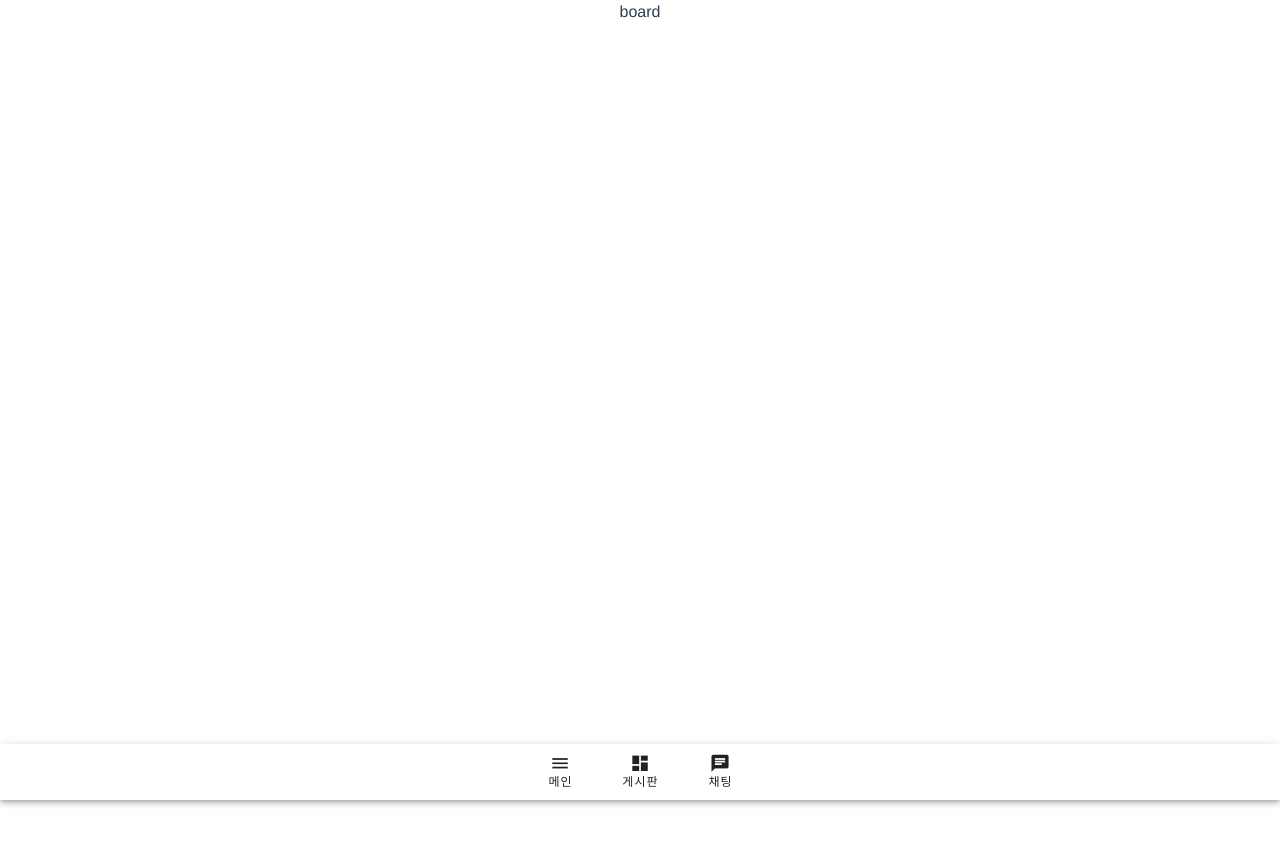
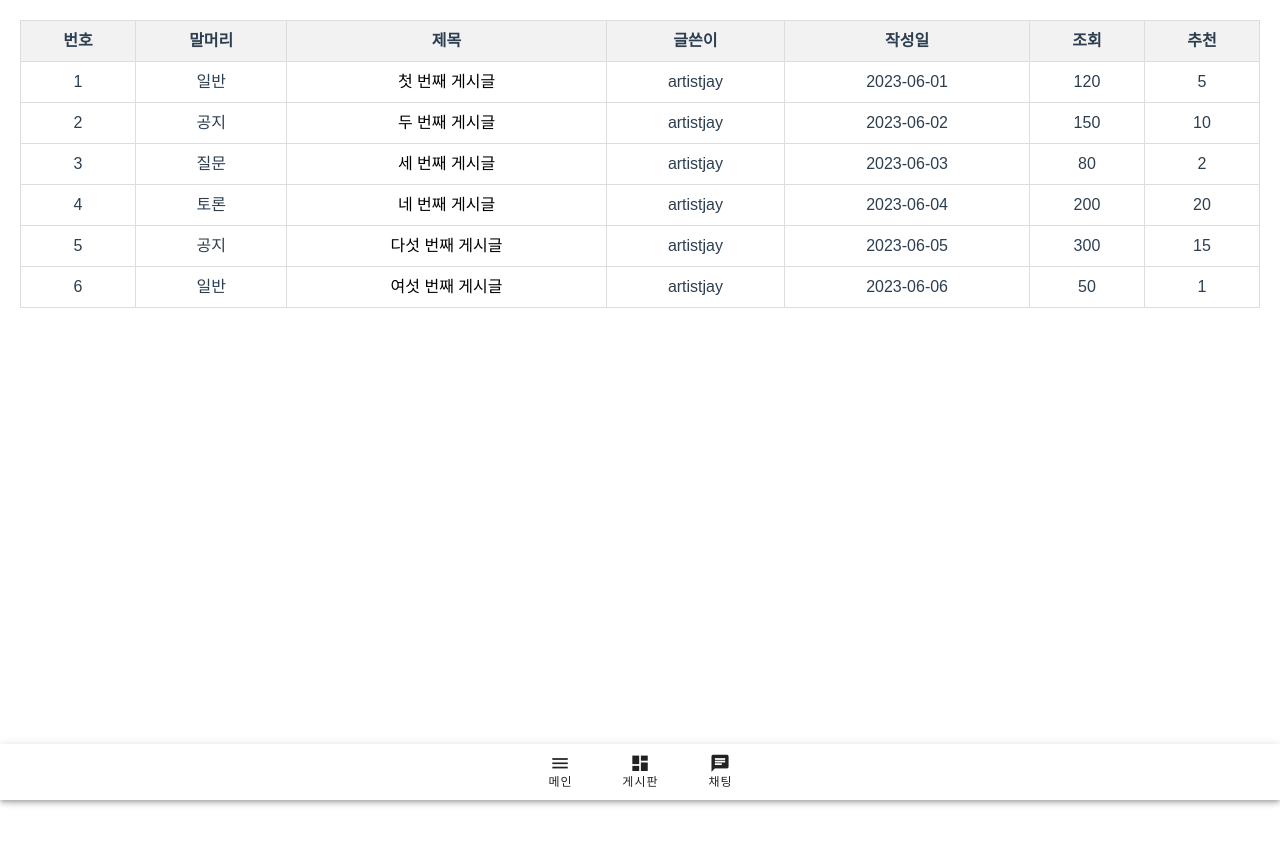
Before and after one commit to iswoos/daily_assistant_vue.js, a Vue app: page /board in a window 1280 px wide. Shown: the top 844 px of the page. Built offline with nearby package versions, Linux system fonts and the light colour scheme.

Commit message:
게시판 생성 중

```diff
--- a/src/components/layouts/BottomNavigationBar.vue
+++ b/src/components/layouts/BottomNavigationBar.vue
@@ -5,7 +5,7 @@
         <v-btn
           v-for="item in bottomNavigationItems"
           :key="item.routerName"
-          @click="routeLink(item.routerName)"
+          @click="routePage(item.routerName)"
         >
           <v-icon>{{ item.iconName }}</v-icon>
           <span>{{ item.name }}</span>
@@ -42,13 +42,13 @@ export default {
       },
     ])
 
-    const routeLink = (routerName) => {
+    const routePage = (routerName) => {
       router.push(routerName)
     }
 
     return {
       bottomNavigationItems,
-      routeLink,
+      routePage,
     }
   },
 }
--- /dev/null
+++ b/src/components/layouts/board/PostList.vue
@@ -0,0 +1,157 @@
+<template>
+  <div class="app">
+    <table class="board-table">
+      <thead>
+        <tr>
+          <th class="text-center">번호</th>
+          <th class="text-center">말머리</th>
+          <th class="text-center">제목</th>
+          <th class="text-center">글쓴이</th>
+          <th class="text-center">작성일</th>
+          <th class="text-center">조회</th>
+          <th class="text-center">추천</th>
+        </tr>
+      </thead>
+      <tbody>
+        <tr v-for="item in postList" :key="item.id">
+          <td>{{ item.id }}</td>
+          <td>{{ item.category }}</td>
+          <td>
+            <a href="#" @click.prevent="routePost(item.id)">
+              {{ item.title }}
+            </a>
+          </td>
+          <td>{{ item.writer }}</td>
+          <td>{{ item.date }}</td>
+          <td>{{ item.views }}</td>
+          <td>{{ item.recommendations }}</td>
+        </tr>
+      </tbody>
+    </table>
+  </div>
+</template>
+
+<script>
+import { ref } from 'vue'
+import { useRouter } from 'vue-router'
+import axios from 'axios'
+
+export default {
+  name: 'PostList',
+
+  setup() {
+    const postList = ref([
+      {
+        id: 1,
+        category: '일반',
+        title: '첫 번째 게시글',
+        writer: 'artistjay',
+        date: '2023-06-01',
+        views: 120,
+        recommendations: 5,
+      },
+      {
+        id: 2,
+        category: '공지',
+        title: '두 번째 게시글',
+        writer: 'artistjay',
+        date: '2023-06-02',
+        views: 150,
+        recommendations: 10,
+      },
+      {
+        id: 3,
+        category: '질문',
+        title: '세 번째 게시글',
+        writer: 'artistjay',
+        date: '2023-06-03',
+        views: 80,
+        recommendations: 2,
+      },
+      {
+        id: 4,
+        category: '토론',
+        title: '네 번째 게시글',
+        writer: 'artistjay',
+        date: '2023-06-04',
+        views: 200,
+        recommendations: 20,
+      },
+      {
+        id: 5,
+        category: '공지',
+        title: '다섯 번째 게시글',
+        writer: 'artistjay',
+        date: '2023-06-05',
+        views: 300,
+        recommendations: 15,
+      },
+      {
+        id: 6,
+        category: '일반',
+        title: '여섯 번째 게시글',
+        writer: 'artistjay',
+        date: '2023-06-06',
+        views: 50,
+        recommendations: 1,
+      },
+    ])
+
+    const routePost = async (id) => {
+      try {
+        const response = await axios.post(
+          'http://localhost:8082/members/login',
+          {
+            postId: id,
+          },
+        )
+      } catch (error) {
+        error.value = 'Invalid credentials. Please try again.'
+      }
+      //   router.push({ name: 'BoardDetail', params: { id } })
+    }
+
+    return {
+      postList,
+      routePost,
+    }
+  },
+}
+</script>
+
+<style>
+.app {
+  font-family: Arial, sans-serif;
+  margin: 20px;
+}
+
+.board-table {
+  width: 100%;
+  border-collapse: collapse;
+  margin: 20px 0;
+}
+
+.board-table th,
+.board-table td {
+  border: 1px solid #ddd;
+  padding: 8px;
+}
+
+.board-table th {
+  background-color: #f2f2f2;
+  text-align: left;
+}
+
+.text-center {
+  text-align: center;
+}
+
+a {
+  color: black;
+  text-decoration: none;
+}
+
+a:hover {
+  text-decoration: underline;
+}
+</style>
--- a/src/pages/Board.vue
+++ b/src/pages/Board.vue
@@ -1,16 +1,21 @@
 <template>
-  <div>board</div>
+  <div>
+    <PostList />
+  </div>
+
   <div>
     <BottomNavigationBar />
   </div>
 </template>
 <script>
 import BottomNavigationBar from '@/components/layouts/BottomNavigationBar.vue'
+import PostList from '@/components/layouts/board/PostList.vue'
 
 export default {
   name: 'BoardPage',
   components: {
     BottomNavigationBar,
+    PostList,
   },
   setup() {
     return {}
--- a/src/pages/Main.vue
+++ b/src/pages/Main.vue
@@ -69,13 +69,16 @@ export default {
     }
 
     const getPositionValue = async (val) => {
-      positionObj.value.latitude = val.coords.latitude
-      positionObj.value.longitude = val.coords.longitude
+      const latitude = val.coords.latitude
+      const longitude = val.coords.longitude
 
-      const { latitude, longitude } = formatLongitudeAndLatitude(
-        positionObj.value.latitude,
-        positionObj.value.longitude,
+      const { userLatitude, userLongitude } = formatLongitudeAndLatitude(
+        latitude,
+        longitude,
       )
+
+      positionObj.value.latitude = userLatitude
+      positionObj.value.longitude = userLongitude
 
       await fetchWeatherData(latitude, longitude)
     }
@@ -83,7 +86,7 @@ export default {
     const formatLongitudeAndLatitude = (latitude, longitude) => {
       const formatLatitude = Math.trunc(latitude * 1000) / 1000
       const formatLongitude = Math.trunc(longitude * 1000) / 1000
-      return { latitude: formatLatitude, longitude: formatLongitude }
+      return { userLatitude: formatLatitude, userLongitude: formatLongitude }
     }
 
     const geolocationError = () => {
```
